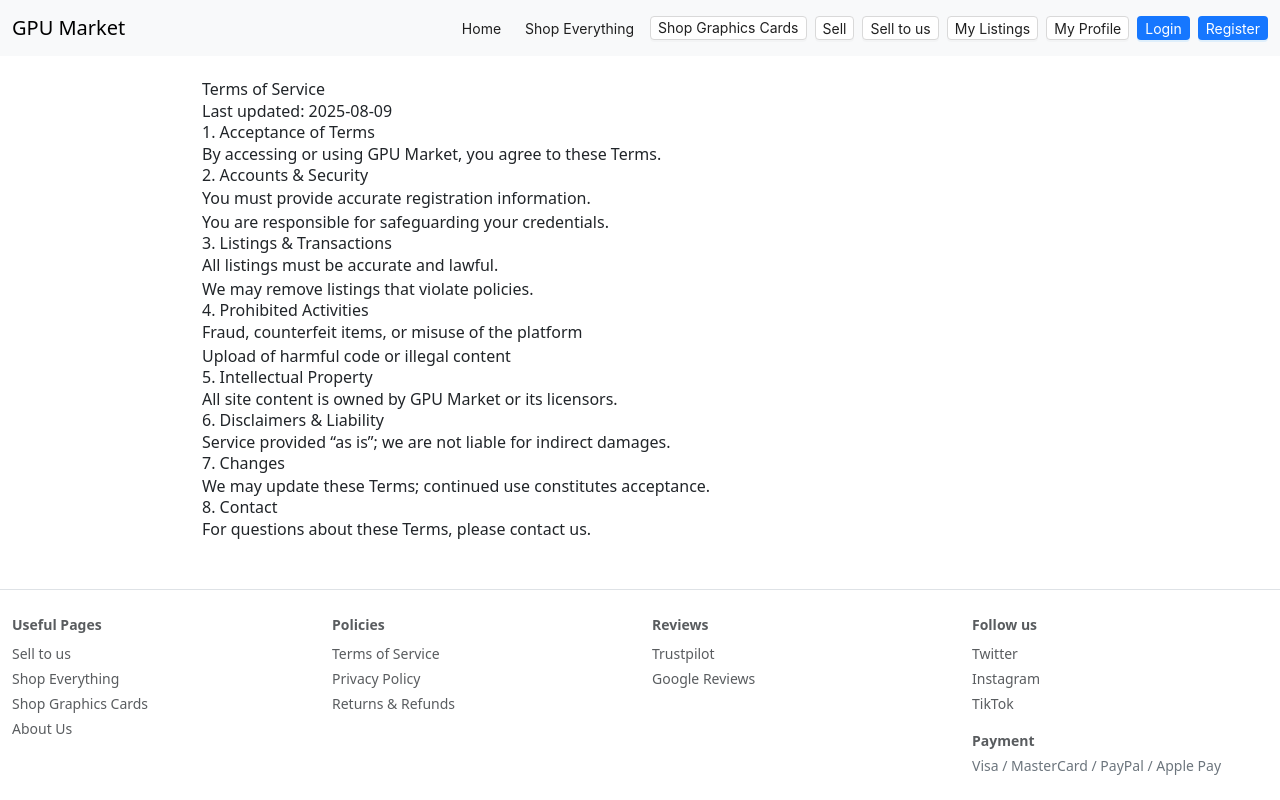
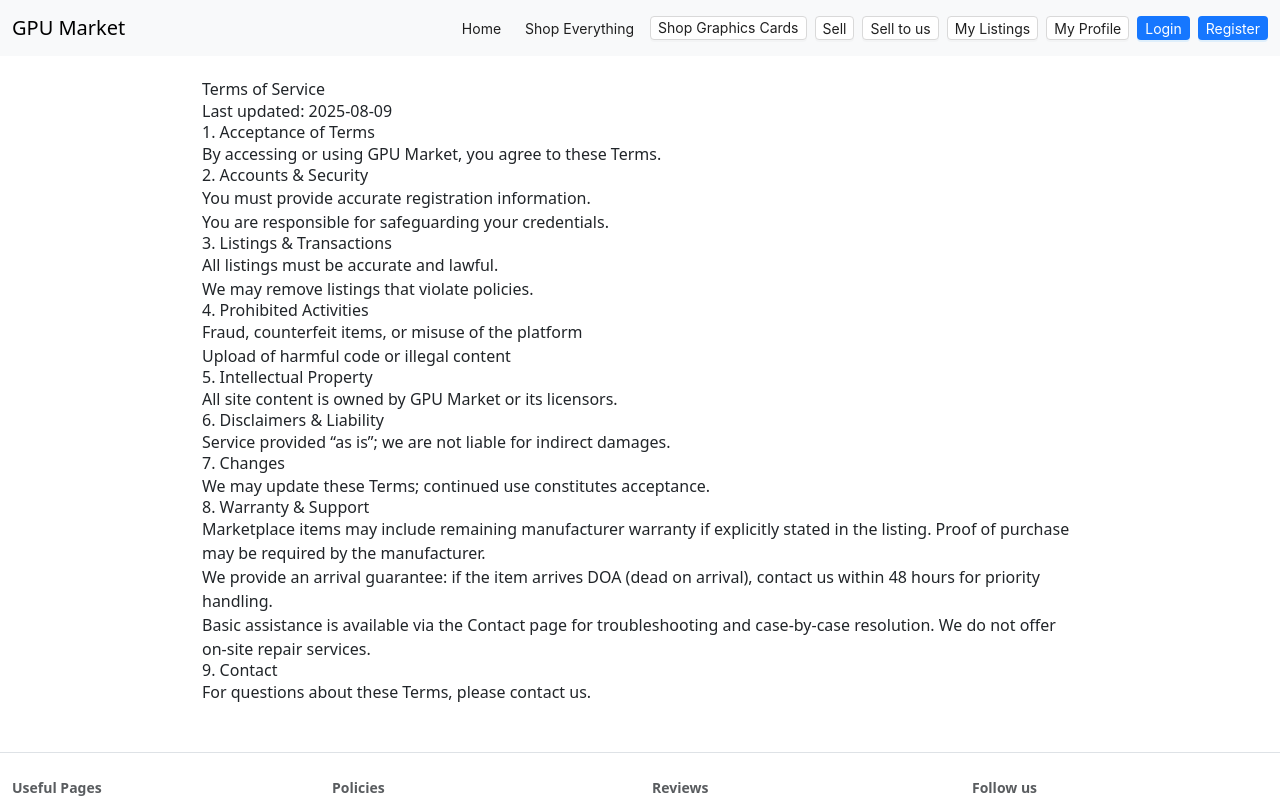
Before and after one commit to cswenyuanxiao/gpu-market-mvp, a React (Vite) app in the folder frontend-spa/: page /terms in a window 1280 px wide. Shown: the top 800 px of the page. Built offline with nearby package versions, Linux system fonts and the light colour scheme; no server answers.

Commit message:
feat(terms): add Warranty & Support section

```diff
--- a/frontend-spa/src/pages/Terms.tsx
+++ b/frontend-spa/src/pages/Terms.tsx
@@ -35,7 +35,23 @@ export default function Terms() {
       <h2>7. Changes</h2>
       <p>We may update these Terms; continued use constitutes acceptance.</p>
 
-      <h2>8. Contact</h2>
+      <h2>8. Warranty & Support</h2>
+      <ul>
+        <li>
+          Marketplace items may include remaining manufacturer warranty if explicitly stated in the
+          listing. Proof of purchase may be required by the manufacturer.
+        </li>
+        <li>
+          We provide an arrival guarantee: if the item arrives DOA (dead on arrival), contact us
+          within 48 hours for priority handling.
+        </li>
+        <li>
+          Basic assistance is available via the Contact page for troubleshooting and case-by-case
+          resolution. We do not offer on-site repair services.
+        </li>
+      </ul>
+
+      <h2>9. Contact</h2>
       <p>
         For questions about these Terms, please <a href="/contact">contact us</a>.
       </p>
```
